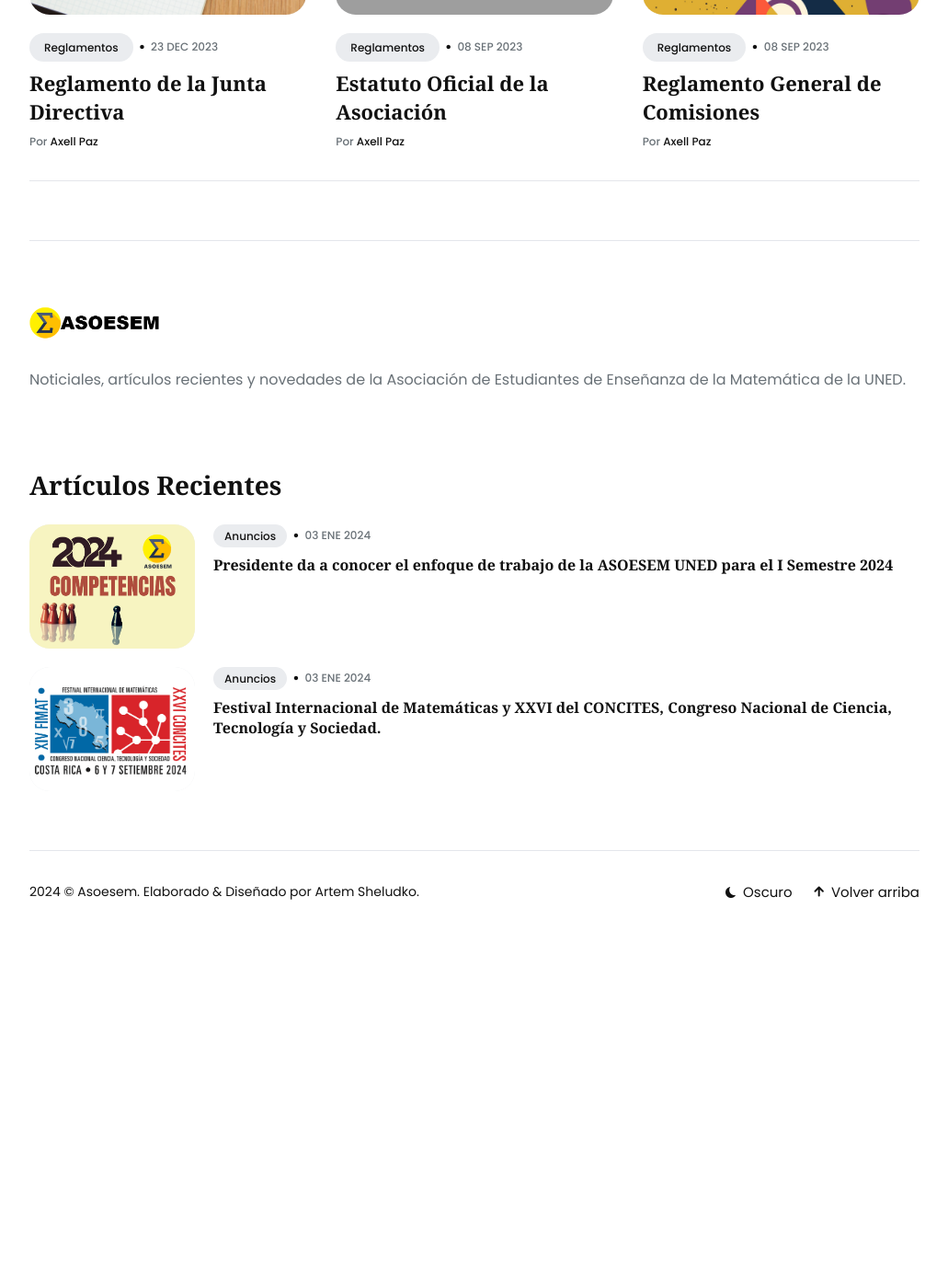
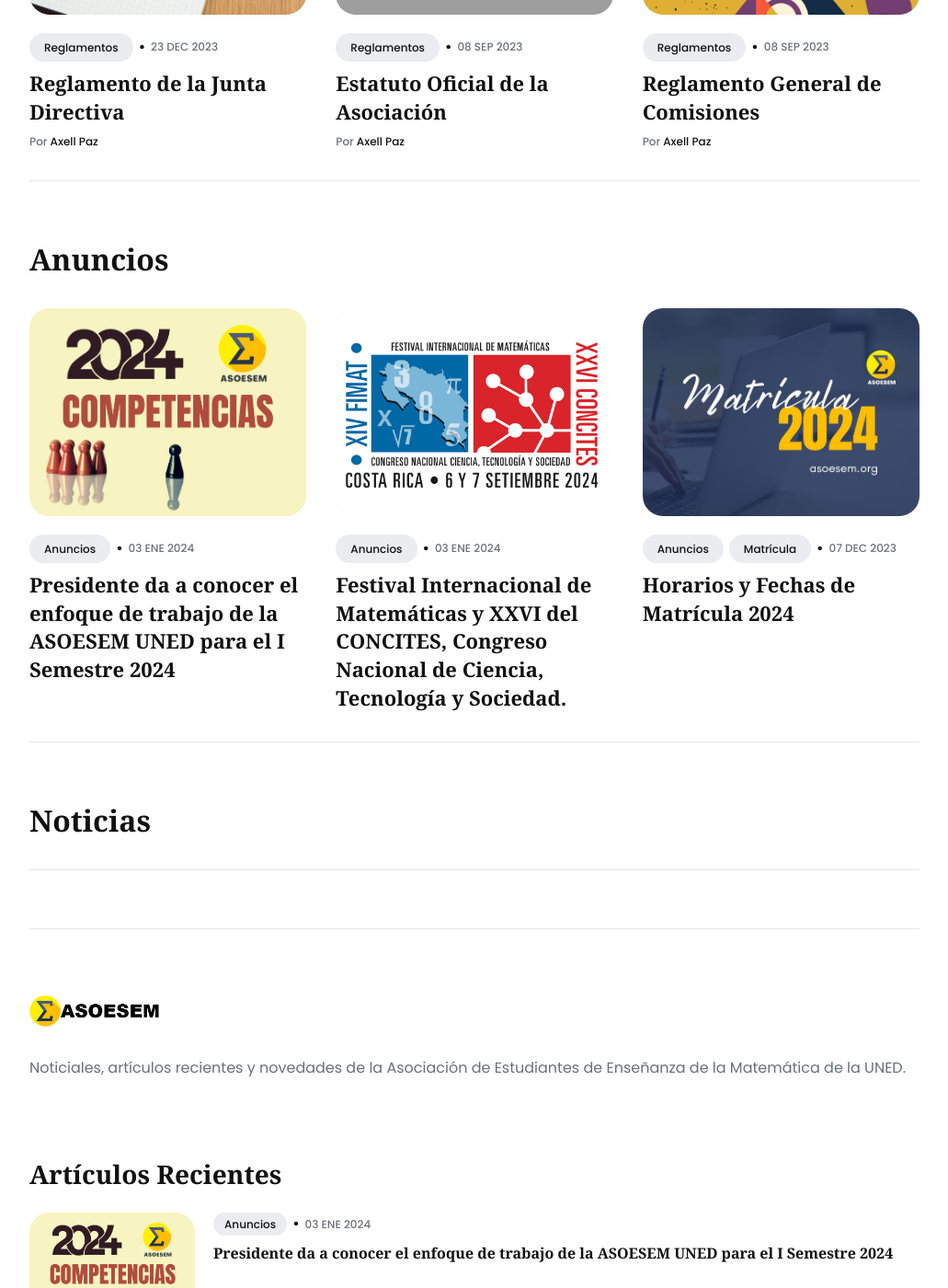
Before and after one commit to asoesem/asoesem.github.io, a Jekyll site: the page built from index.html, in a window 1280 px wide and 1400 px high, scrolled down 1720 px. Shown: the whole window at 92% size, without its empty margins (124-1155 px from the left). Built offline with Jekyll 4.4.1, drawn with Linux system fonts in a browser that asks for light colours; before the commit the page ends 2734 px from its top, so only the background shows below that; grey boxes are pictures that could not be loaded.

Commit message:
Crea la sección de anuncios/noticias

```diff
--- a/_data/settings.yml
+++ b/_data/settings.yml
@@ -57,8 +57,8 @@
   number_columns: 3 # Puedes especificar el número de columnas de 1-4 para monitores de alta resolución. De forma predeterminda el tema usa una cuadrícula de tres columnas.
   tags:
     - tag: "reglamentos"
-    #- tag: "pedagogía"
-    #- tag: "geometría"
+    - tag: "anuncios"
+    - tag: "noticias"
 
 
 # Puedes agregar muchas secciones de etiquetas a la página de inicio; cada sección mostrará los artículos mas recientes para cada etiqueta.
```
